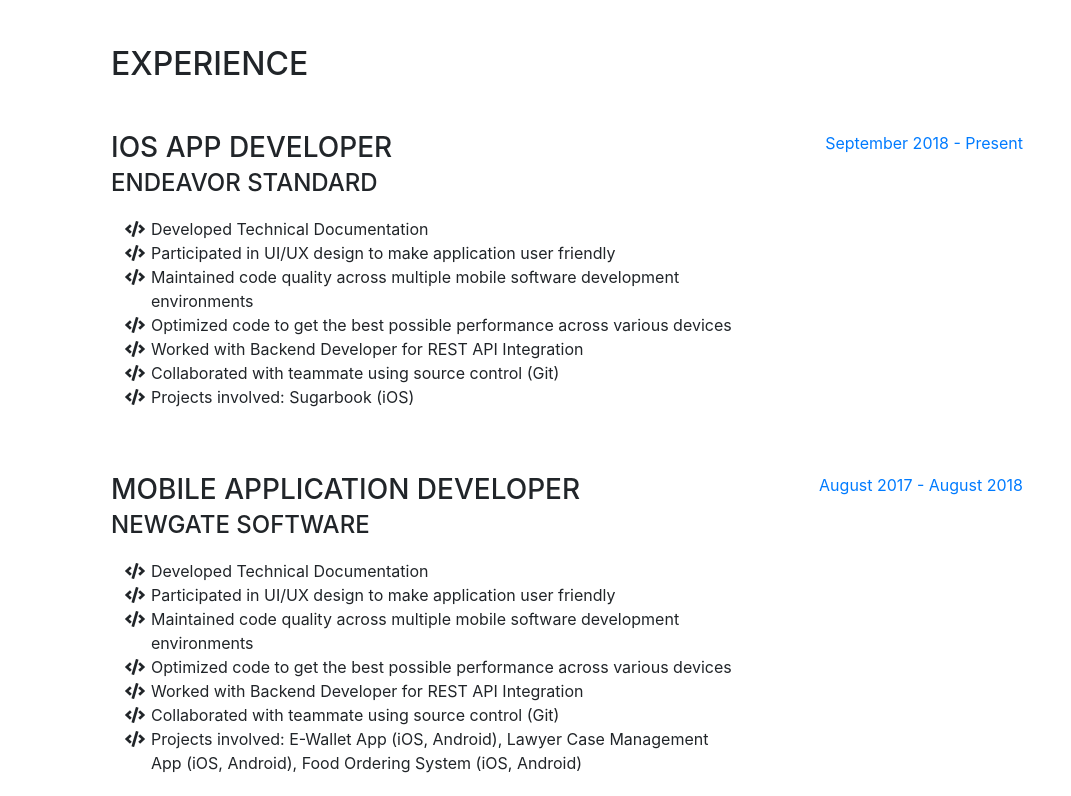
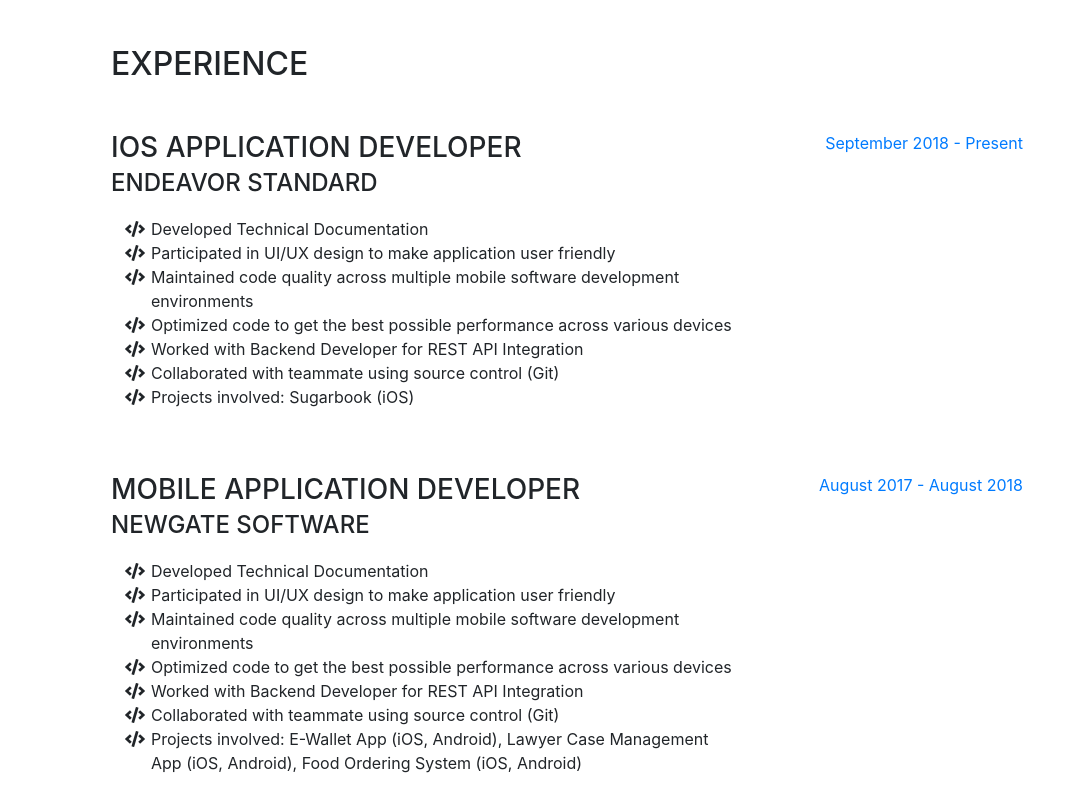
Before and after one commit to iamweiqian/one-page-profile, a website with bundled scripts: page index.html in a window 1280 px wide. Shown: the part 804-1600 px from the top of the page, without its empty margins (209-1280 px from the left). Built offline with nearby package versions, Linux system fonts and the light colour scheme; a web font is replaced by a local one.

Commit message:
Update job title for current experience

```diff
--- a/index.html
+++ b/index.html
@@ -95,7 +95,7 @@
 
           <div class="resume-item d-flex flex-column flex-md-row mb-5">
             <div class="resume-content mr-auto">
-              <h3 class="mb-0">iOS App Developer</h3>
+              <h3 class="mb-0">iOS Application Developer</h3>
               <div class="subheading mb-3">Endeavor Standard</div>
               <ul class="fa-ul mb-0">
                 <li>
```
